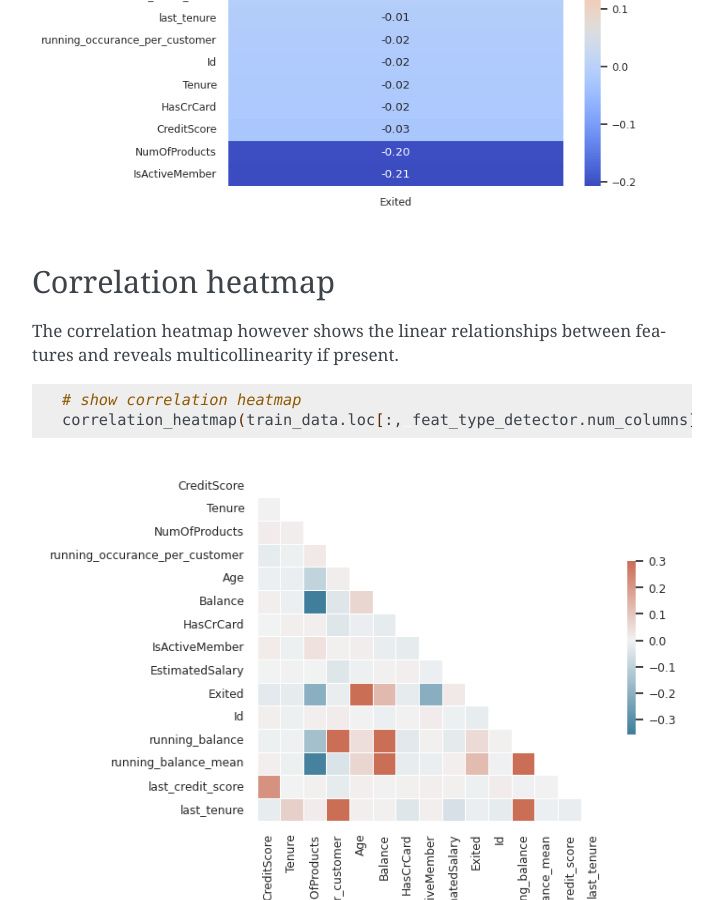
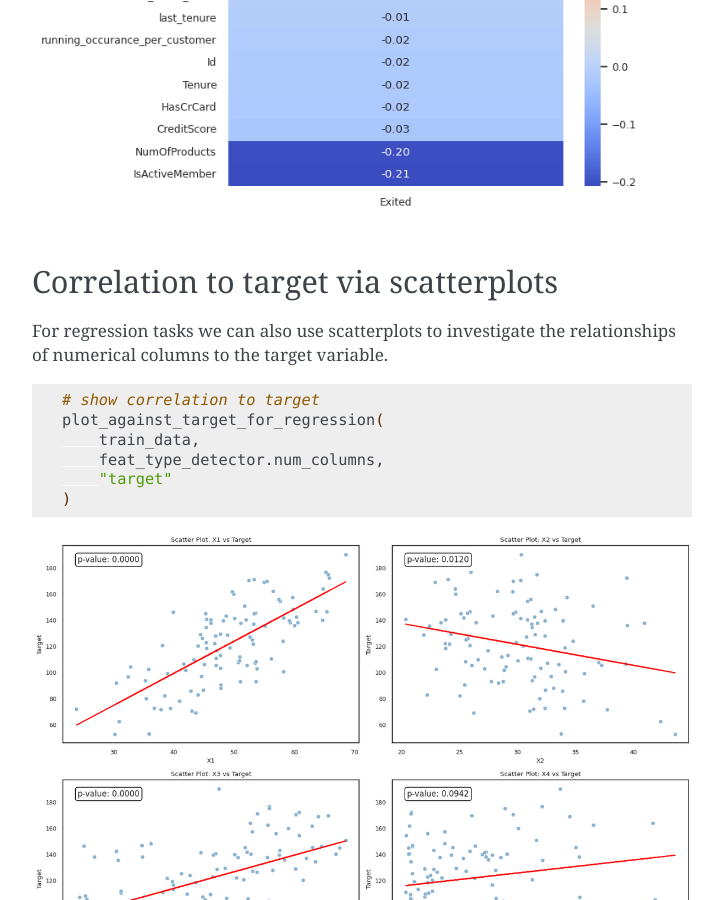
Before and after one commit to ThomasMeissnerDS/BlueCast, a Sphinx documentation site: the page built from docs/source/EDA.md, in a window 1280 px wide and 900 px high, scrolled down 6897 px. Shown: the whole window, without its empty margins (388-1111 px from the left). Built offline with Sphinx 7.4.7, drawn with Linux system fonts in a browser that asks for light colours; some of the changed text lies outside the part shown.

Commit message:
Update docs

````diff
--- a/docs/source/EDA.md
+++ b/docs/source/EDA.md
@@ -198,6 +198,22 @@
 
 ![Corr to target example](correlation_to_target.png)
 
+## Correlation to target via scatterplots
+
+For regression tasks we can also use scatterplots to investigate
+the relationships of numerical columns to the target variable.
+
+```sh
+# show correlation to target
+plot_against_target_for_regression(
+    train_data,
+    feat_type_detector.num_columns,
+    "target"
+)
+```
+
+![Corr to target via scatterplots example](scatterplots_against_target.png)
+
 ## Correlation heatmap
 
 The correlation heatmap however shows the linear relationships
````
Also changed, not shown: docs/source/scatterplots_against_target.png (added), 1 other file.
